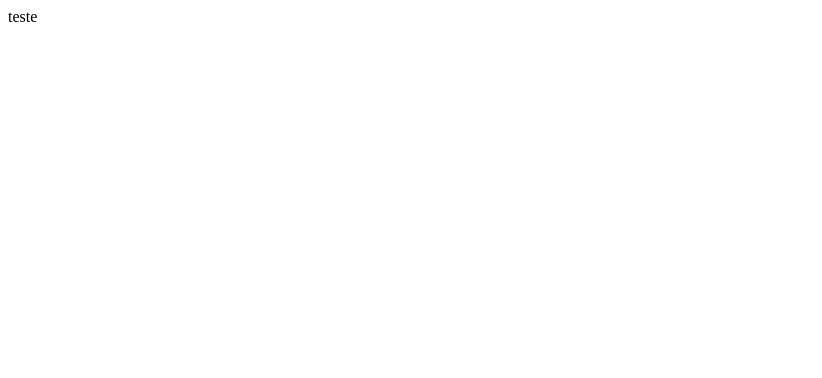
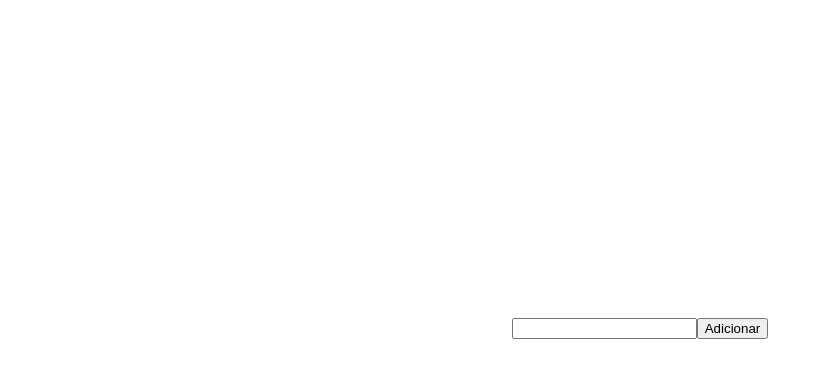
Before and after one commit to JonasVsc/react-test-repository, a React (Create React App) app: page / in a window 1280 px wide. Shown: the top 378 px of the page, without its empty margins (0-822 px from the left). Built offline with nearby package versions, Linux system fonts and the light colour scheme.

Commit message:
useReducer

```diff
--- a/src/App.tsx
+++ b/src/App.tsx
@@ -1,9 +1,10 @@
 import React from 'react';
+import UseReducer from './components/UseReducer';
 
 function App() {
   return (
     <div>
-        teste
+        <UseReducer/>
     </div>
   );
 }
--- /dev/null
+++ b/src/components/UseReducer.js
@@ -0,0 +1,32 @@
+import React from "react";
+import { useReducer, useState } from "react";
+
+const reducer = (state, action) => {
+    switch(action.type) {
+        case "add-task":
+            return {
+                tasks: [ ...state.tasks, {name: action.inputValue}]
+            }
+        default:
+            return state
+    }
+}
+
+
+const UseReducer = () => {
+
+    const [state, dispatch] = useReducer(reducer, { tasks: [] })
+    const [inputValue, setInputValue] = useState("")
+
+    return (
+        <div style={{display: "flex", flexDirection: "column", justifyContent: "center", alignItems: "center", height: "80vh"}}>
+            <div>
+                <input onChange={(e) => {setInputValue(e.target.value)}}/>
+                <button onClick={() => dispatch({type: "add-task", inputValue })}>Adicionar</button>
+            </div>
+            {state.tasks.map((task) => <p>{task.name}</p>)}
+        </div>
+    )
+}
+
+export default UseReducer;
```
